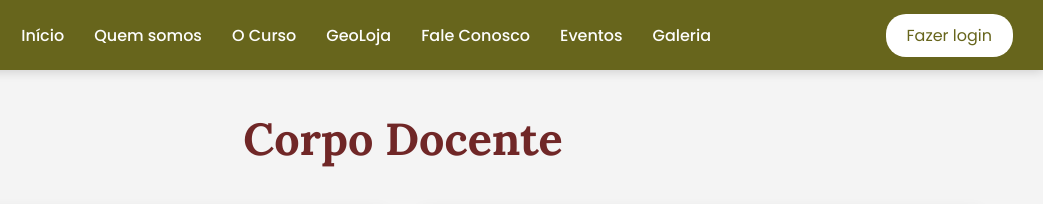
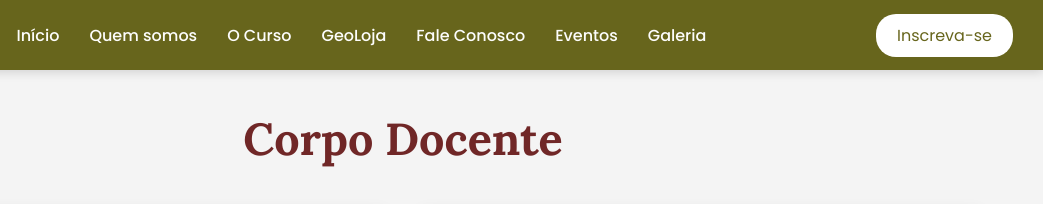
Before and after one commit to daengeologicaufpel-tech/GEO-SITE, a website: page professores.html in a window 1280 px wide. Shown: the top 204 px of the page, 237-1280 px from the left. Drawn offline with Linux system fonts and the light colour scheme.

Commit message:
Update professores.html

```diff
--- a/professores.html
+++ b/professores.html
@@ -172,7 +172,7 @@
                     <li><a href="galeria.html">Galeria</a></li>
                 </ul>
             </nav>
-            <a class="login-button" id="login-button">Fazer login</a>
+           <a href="newsletter.html" class="login-button">Inscreva-se</a>
             <button class="menu-toggle" id="menu-toggle" aria-label="Abrir menu">
                 <svg width="24" height="24" viewBox="0 0 24 24"><path d="M3 12H21" stroke="currentColor" stroke-width="2"/><path d="M3 6H21" stroke="currentColor" stroke-width="2"/><path d="M3 18H21" stroke="currentColor" stroke-width="2"/></svg>
             </button>
```
